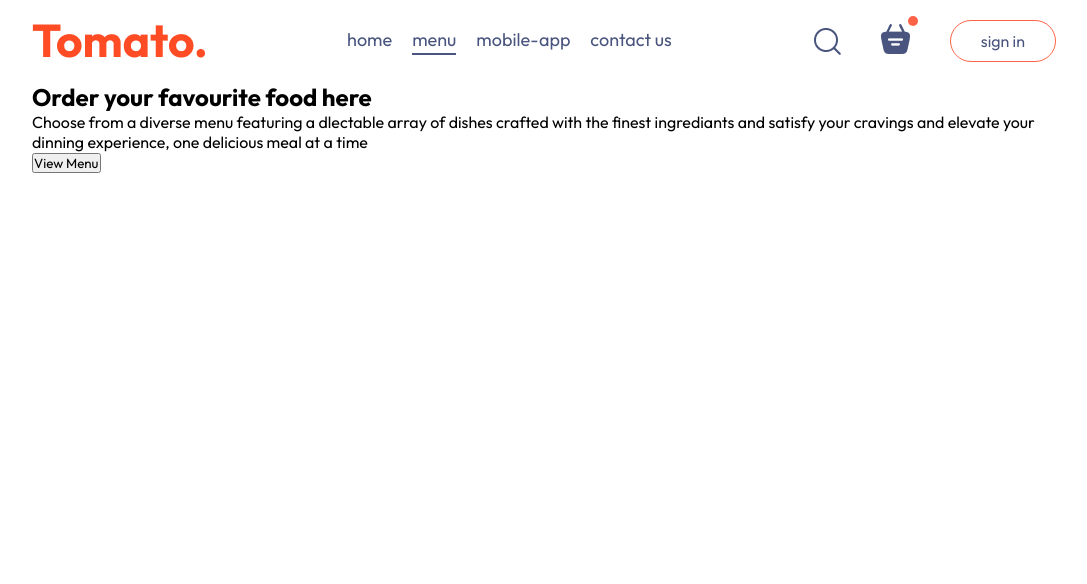
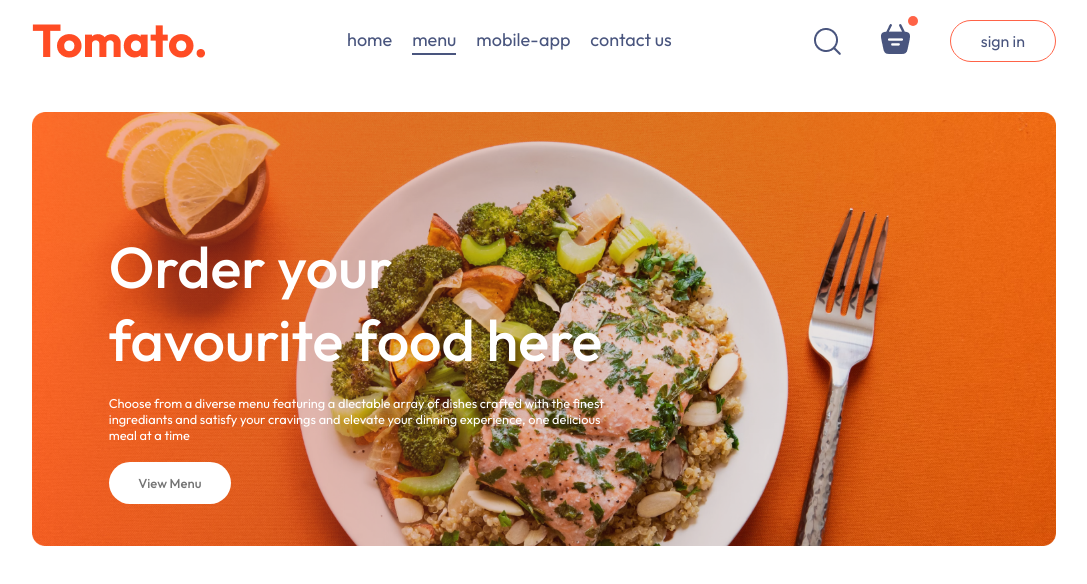
Before and after one commit to Priya-Satpathy/Foodapp-website, a React (Vite) app: page / in a window 1280 px wide. Shown: the top 584 px of the page, without its empty margins (96-1183 px from the left). Built offline with nearby package versions, Linux system fonts and the light colour scheme.

Commit message:
content add

```diff
--- a/src/Components/Header/Header.css
+++ b/src/Components/Header/Header.css
@@ -0,0 +1,38 @@
+.header{
+    height: 34vw;
+    margin: 30px auto;
+    background: url('/header_img.png') no-repeat;
+    background-size: contain;
+    position: relative;
+}
+.header-contents{
+    position: absolute;
+    display: flex;
+    flex-direction: column;
+    align-items: start;
+    gap: 1.5vw;
+    max-width: 50%;
+    bottom:10%;
+    left: 6vw;
+}
+
+.header-contents h2{
+    font-weight: 500;
+    color: white;
+    font-size: max(4.5vw, 22px);
+}
+
+.header-contents p{
+    color: white;
+    font-size: 1vw;
+}
+
+.header-contents button{
+    border: none;
+    color: #747474;
+    font-weight: 500;
+    padding: 1vw 2.3vw;
+    background-color: white;
+    font-size: max(1vw, 13px);
+    border-radius: 50px;
+}
```
Also changed, not shown: public/header_img.png (added).
